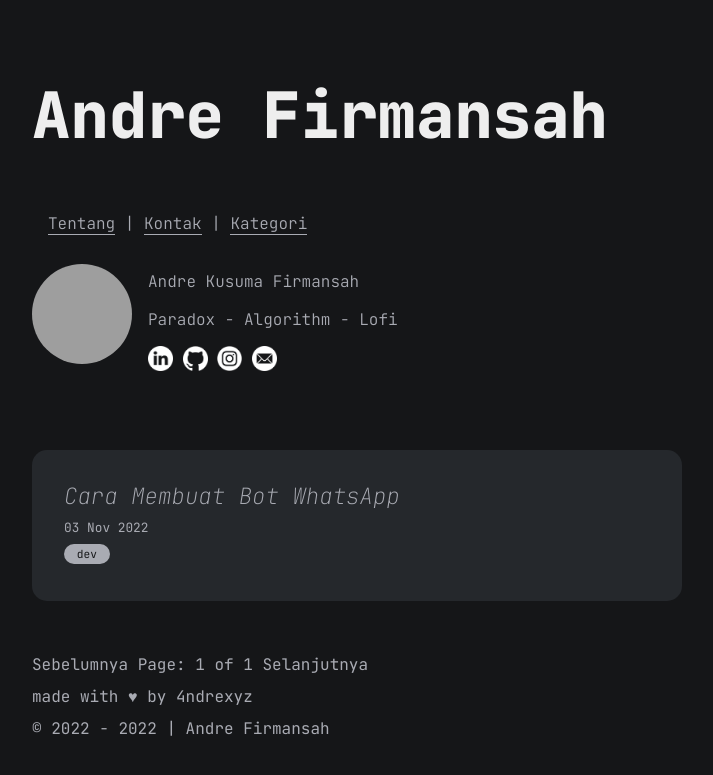
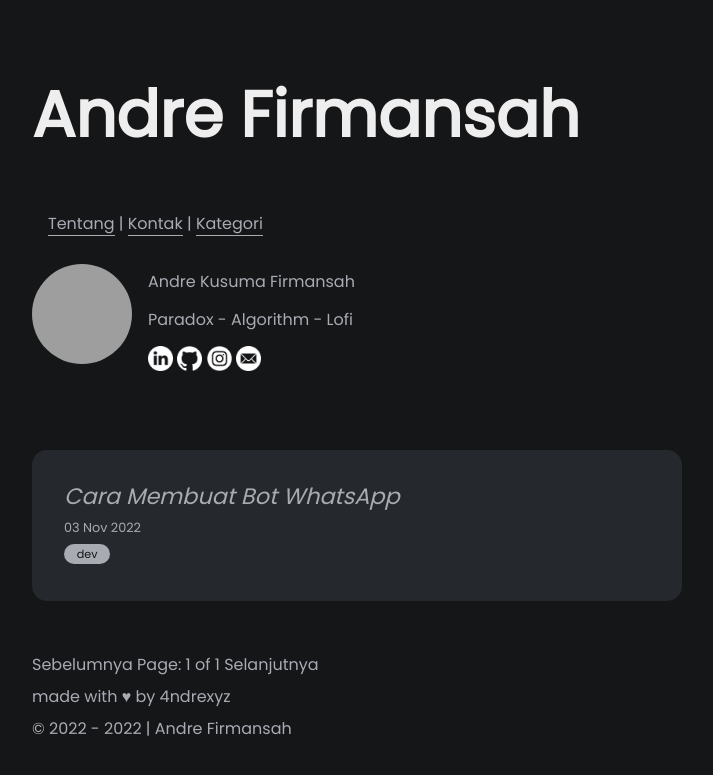
Before and after one commit to 4ndrexyz/4ndrexyz-Web, a Jekyll site: the page built from index.html, in a window 1280 px wide. Shown: the top 775 px of the page, without its empty margins (283-996 px from the left). Built offline with Jekyll 4.4.1, drawn with Linux system fonts in a browser that asks for light colours; the list of posts is cut into pages by our own code; comment, search, counter and statistics services are not loaded; grey boxes are pictures that could not be loaded.

Commit message:
UpdateMASee

```diff
--- a/assets/css/blog.css
+++ b/assets/css/blog.css
@@ -1,4 +1,4 @@
-@import url("https://fonts.googleapis.com/css2?family=JetBrains+Mono:ital,wght@0,100;0,300;0,400;0,800;1,100;1,300;1,400;1,800&display=swap");
+@import url("https://fonts.googleapis.com/css?family=Poppins");
 
 :root {
   --gray-1: #3f3f3f;
@@ -11,7 +11,7 @@
   --white-2: #a9abb3;
 }
 * {
-  font-family: inherit;
+  font-family: "Poppins";
   text-decoration: none;
   margin: 0;
   padding: 0;
@@ -26,7 +26,7 @@ html,
 body {
   color: var(--white-2);
   background-color: var(--gray-6);
-  font-family: "JetBrains Mono", monospace;
+  font-family: "Poppins", monospace;
   line-height: 2rem;
   background-color: var(--gray-5);
 }
--- a/assets/css/post.css
+++ b/assets/css/post.css
@@ -11,7 +11,7 @@
   --white-2: #a9abb3;
 }
 * {
-  font-family: "Poppins", sans-serif;
+  font-family: "Poppins";
   text-decoration: none;
   margin: 0;
   padding: 0;
```
